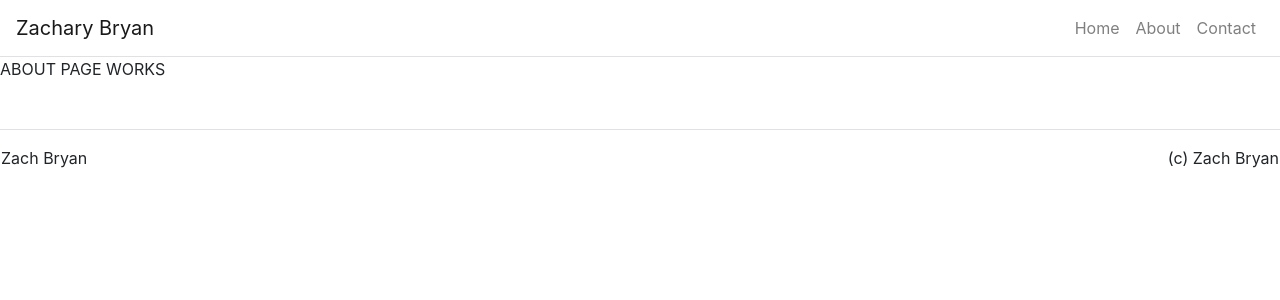
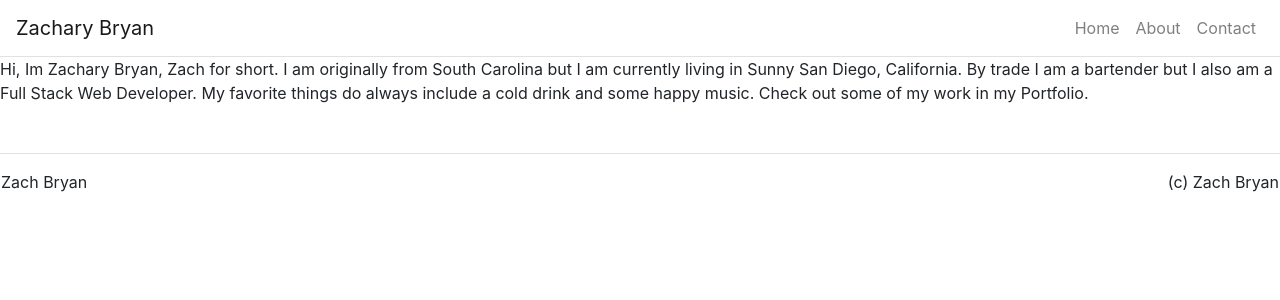
Before and after one commit to zacharybryan/portfolio, a React (Create React App) app in the folder portfolio/: page /about in a window 1280 px wide. Shown: the top 300 px of the page. Built offline with nearby package versions, Linux system fonts and the light colour scheme.

Commit message:
Creating Jumbotron Component for Home page

```diff
--- a/portfolio/src/App.js
+++ b/portfolio/src/App.js
@@ -30,7 +30,7 @@ class App extends React.Component {
       about: {
         title: 'About Me'
       },
-      contact: 'Lets Connect'
+      contact: 'Let\'s Connect'
     }
   }
   render() {
@@ -40,28 +40,21 @@ class App extends React.Component {
 
           <Navbar className="border-bottom" bg='transparent' expand='lg'>
             <Navbar.Brand>Zachary Bryan</Navbar.Brand>
-
             <Navbar.Toggle className='border-0' aria-controls="navbar-toggle" />
-
             <Navbar.Collapse id="navbar-toggle">
-
               <Nav className='ml-auto'>
                 <Link className='nav-link' to='/'>Home</Link>
                 <Link className='nav-link' to='/about'>About</Link>
                 <Link className='nav-link' to='/contact'>Contact</Link>
               </Nav>
-
             </Navbar.Collapse>
-
-
           </Navbar>
 
           <Route path='/' exact render={() => <HomePage title={this.state.home.title} text={this.state.home.text} />} />
-          <Route path='/about' exact render={() => <AboutPage title={this.state.about.title} text={this.state.about.text} />} />
-          <Route path='/contact' exact render={() => <ContactPage title={this.state.contact.title} text={this.state.contact.text} />} />
-          <Footer>
+          <Route path='/about' render={() => <AboutPage title={this.state.about.title} text={this.state.about.text} />} />
+          <Route path='/contact' render={() => <ContactPage title={this.state.contact.title} text={this.state.contact.text} />} />
 
-          </Footer>
+          <Footer />
 
         </Container>
       </Router>
--- /dev/null
+++ b/portfolio/src/components/Jumbo.js
@@ -0,0 +1,10 @@
+import React from 'react';
+
+function Jumbo() {
+
+    return(
+        <p>Jumbo</p>
+    )
+}
+
+export default Jumbo;
--- a/portfolio/src/pages/AboutPage.js
+++ b/portfolio/src/pages/AboutPage.js
@@ -2,7 +2,7 @@ import React from 'react';
 
 function AboutPage(props) {
     return(
-        <p>ABOUT PAGE WORKS</p>
+        <p>Hi, Im Zachary Bryan, Zach for short. I am originally from South Carolina but I am currently living in Sunny San Diego, California. By trade I am a bartender but I also am a Full Stack Web Developer. My favorite things do always include a cold drink and some happy music. Check out some of my work in my Portfolio.</p>
     )
 }
 
--- a/portfolio/src/pages/HomePage.js
+++ b/portfolio/src/pages/HomePage.js
@@ -1,8 +1,10 @@
 import React from 'react';
+
+import Jumbo from '../components/Jumbo.js'
 
 function HomePage(props) {
     return(
-        <p>HOMEPAGE WORKS</p>
+        <Jumbo />
     )
 }
 
```
